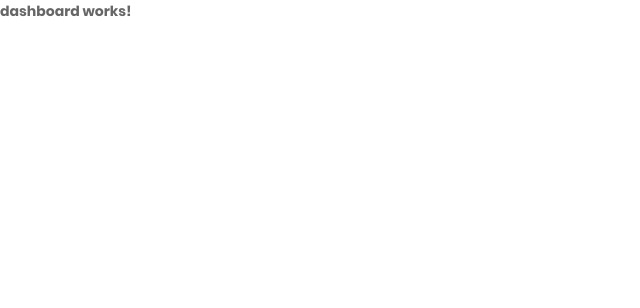
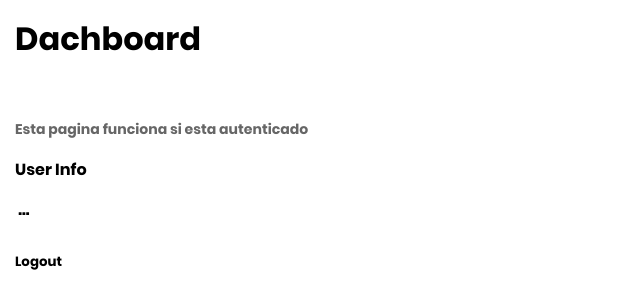
Before and after one commit to Roger-Ryes/MEAN_Project, an Angular app: page /dashboard in a window 1280 px wide. Shown: the top 308 px of the page, without its empty margins (0-640 px from the left). Built offline with nearby package versions, Linux system fonts and the light colour scheme.

Commit message:
Dashboard

```diff
--- a/src/app/auth/page/login/login.component.ts
+++ b/src/app/auth/page/login/login.component.ts
@@ -1,5 +1,6 @@
 import { Component } from '@angular/core';
 import { FormBuilder, Validators, FormGroup } from '@angular/forms';
+import { Router } from '@angular/router';
 
 @Component({
   selector: 'app-login',
@@ -10,14 +11,16 @@ import { FormBuilder, Validators, FormGroup } from '@angular/forms';
 export class LoginComponent {
 
   myForm: FormGroup = this.fb.group({
-    email: ["test", [Validators.required, Validators.email]],
+    email: ["test@test.com", [Validators.required, Validators.email]],
     password: ["test123", [Validators.required, Validators.minLength(6)]]
   });
 
-  constructor(private fb: FormBuilder) { }
+  constructor(
+    private fb: FormBuilder,
+    private router:Router
+    ) { }
 
   login() {
-    console.log(this.myForm.value);
-    console.log(this.myForm.valid);
+    this.router.navigate(["/dashboard"]);
   }
 }
--- a/src/app/auth/page/register/register.component.ts
+++ b/src/app/auth/page/register/register.component.ts
@@ -1,5 +1,6 @@
 import { Component, OnInit } from '@angular/core';
 import { FormBuilder, FormGroup, Validators } from '@angular/forms';
+import { Router } from '@angular/router';
 
 @Component({
   selector: 'app-register',
@@ -15,10 +16,11 @@ export class RegisterComponent {
     password:["test4123", [Validators.required, Validators.minLength(6)]],
   });
 
-  constructor(private fb:FormBuilder) { }
+  constructor(
+    private fb:FormBuilder,
+    private router:Router) { }
 
   register(){
-    console.log(this.myForm.value);
-    console.log(this.myForm.valid);
+    this.router.navigate(["/dashboard"]);
   }
 }
--- a/src/app/protected/dashboard/dashboard.component.html
+++ b/src/app/protected/dashboard/dashboard.component.html
@@ -1 +1,12 @@
-<p>dashboard works!</p>
+<h1>Dachboard</h1>
+<br>
+<p>
+    Esta pagina funciona si esta autenticado
+</p>
+
+<h4>User Info</h4>
+<pre> ... </pre>
+
+<button (click)="logout()">
+    Logout
+</button>
--- a/src/app/protected/dashboard/dashboard.component.ts
+++ b/src/app/protected/dashboard/dashboard.component.ts
@@ -1,16 +1,21 @@
 import { Component, OnInit } from '@angular/core';
+import { Router } from '@angular/router';
 
 @Component({
   selector: 'app-dashboard',
   templateUrl: './dashboard.component.html',
-  styles: [
-  ]
+  styles: [`
+    *{
+      margin: 15px
+    }
+  `]
 })
-export class DashboardComponent implements OnInit {
+export class DashboardComponent {
 
-  constructor() { }
+  constructor(private router:Router) { }
 
-  ngOnInit(): void {
+
+  logout(){
+    this.router.navigate(["/auth"]);
   }
-
 }
--- a/src/app/protected/protected.module.ts
+++ b/src/app/protected/protected.module.ts
@@ -3,6 +3,7 @@ import { CommonModule } from '@angular/common';
 
 import { ProtectedRoutingModule } from './protected-routing.module';
 import { DashboardComponent } from './dashboard/dashboard.component';
+import { RouterModule } from '@angular/router';
 
 
 @NgModule({
```
